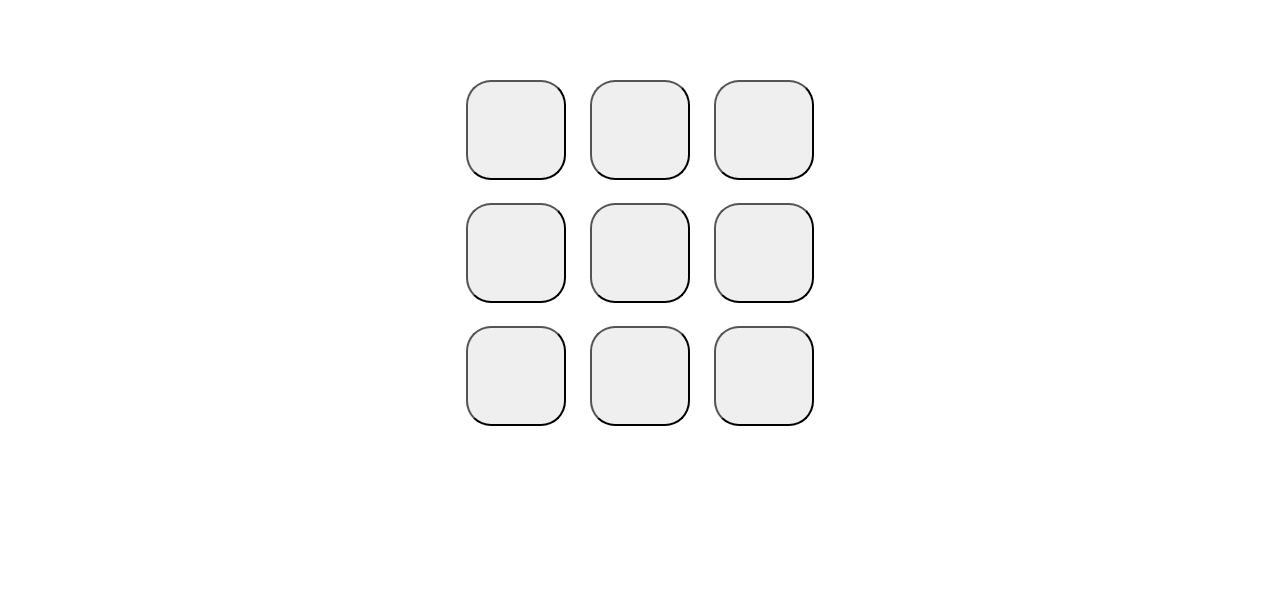
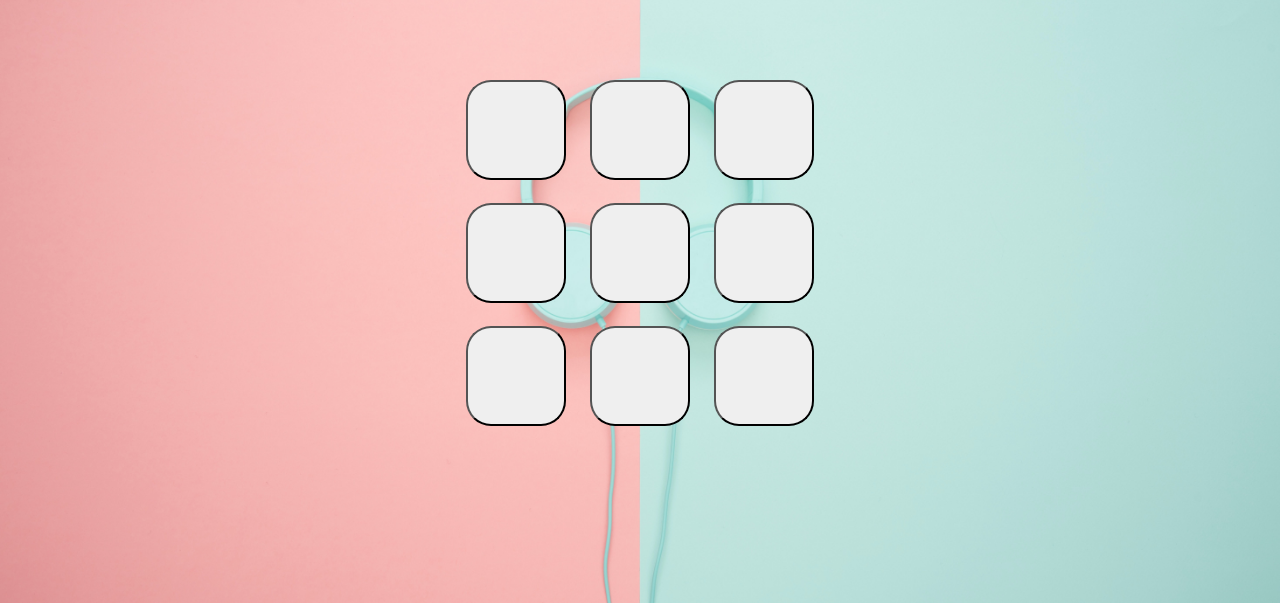
Before and after one commit to Apsar7004/tic, a plain HTML site: page index.html in a window 1280 px wide. Shown: the part 197-800 px from the top of the page. Drawn offline with nearby package versions, Linux system fonts and the light colour scheme.

Commit message:
Update styles.css

```diff
--- a/styles.css
+++ b/styles.css
@@ -1,6 +1,6 @@
 body{
     text-align: center;
-    background-image: url("images/pexels-moose-photos-1037992.jpg");
+    background-image: url("pexels-moose-photos-1037992.jpg");
     background-repeat: no-repeat;
     background-size: cover;
     background-attachment: fixed;
```
